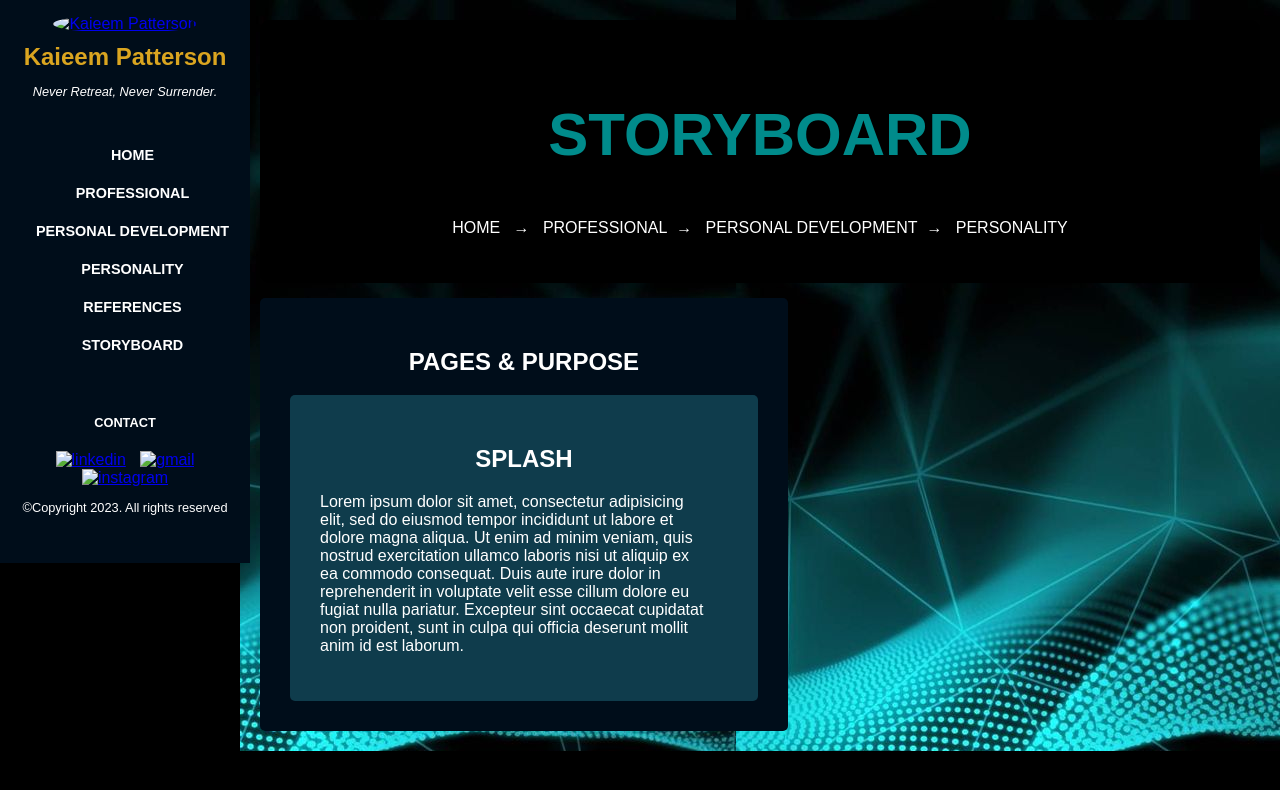
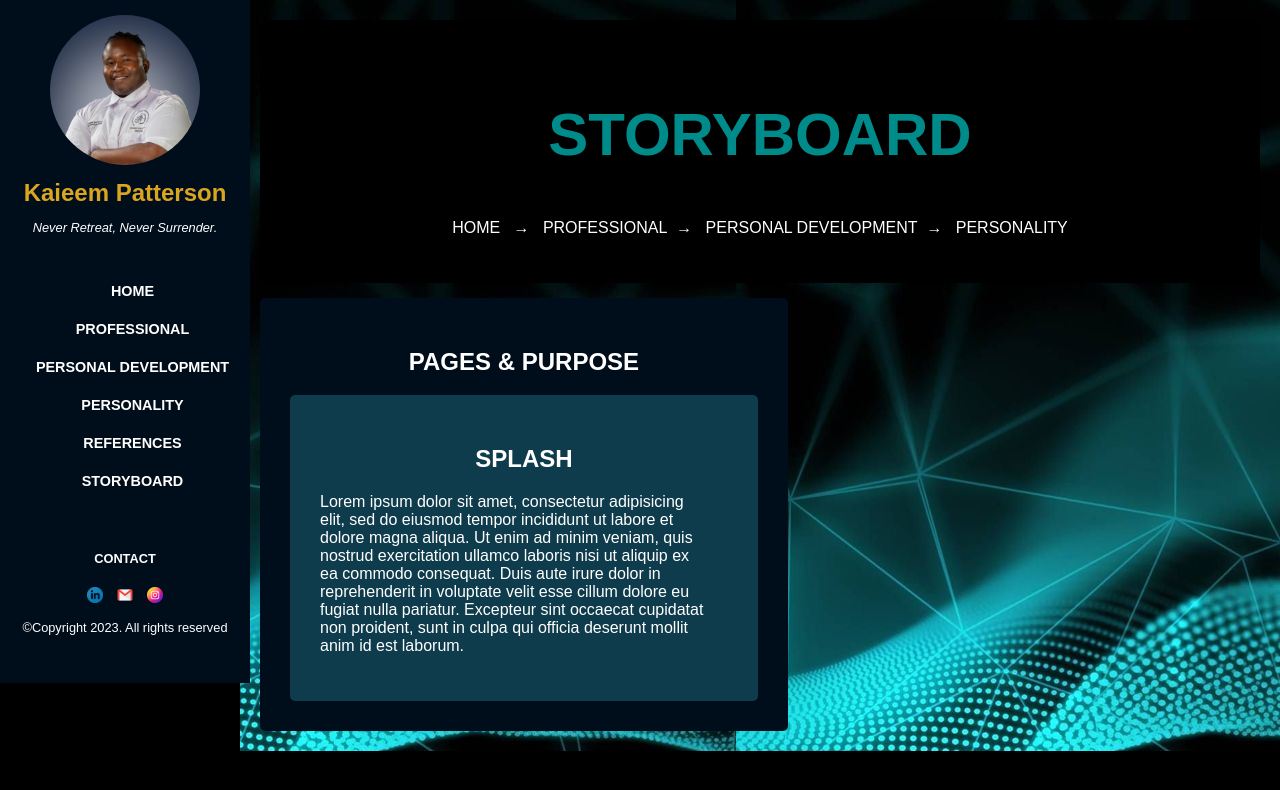
Before and after one commit to kxieem/kxieem.github.io, a plain HTML site: page page5.html in a window 1280 px wide. Drawn offline with Linux system fonts and the light colour scheme.

Commit message:
Update page5.html

```diff
--- a/page5.html
+++ b/page5.html
@@ -6,7 +6,7 @@ MODULE CODE: CIT2011
 MODULE NAME: WEB PROGRAMMING
 OCCURENCE: UM1
 ASSIGNMENT: 2
-PAGE 4
+PAGE 5
  ->
 
 
@@ -16,7 +16,7 @@ PAGE 4
     <meta charset="UTF-8">
     <meta name="viewport" content="width=device-width, initial-scale=1.0">
     <title>Kaieem Patterson | STORYBOARD</title>
-    <link rel="icon" href="../codes/assets/KP1.jpg" type="image/png">
+    <link rel="icon" href="./assets/KP1.jpg" type="image/png">
     <link rel="stylesheet" type="text/css" href="style.css">
 </head>
 
@@ -26,7 +26,7 @@ PAGE 4
 <div id="left">
     <section id="left-head">
         <a href="mailto:pattersonkaieem@gmail.com?subject=Congratulations Mr. Patterson">
-        <img src="../codes/assets/KP1.jpg" alt="Kaieem Patterson"></a>
+        <img src="./assets/KP1.jpg" alt="Kaieem Patterson"></a>
         <h2>Kaieem Patterson</h2>
         <p><i>Never Retreat, Never Surrender.</i></p>
         &nbsp;
@@ -50,16 +50,16 @@ PAGE 4
      <h5>CONTACT</h5>
         <!--LINKEDIN ICON-->
             <a href="https://www.linkedin.com/in/pattersonkaieem" target="_blank">
-             <img src="../codes/assets/ICON1.png" alt="linkedin"></a>
+             <img src="./assets/ICON1.png" alt="linkedin"></a>
 
         <!--GMAIL ICON-->
         <a href="mailto:pattersonkaieem@gmail.com">
-              <img src="../codes/assets/ICON3.png" alt="gmail"></a>
+              <img src="./assets/ICON3.png" alt="gmail"></a>
 
 
          <!--INSTAGRAM ICON-->
          <a href="https://www.instagram.com/kxieem/" target="_blank">
-             <img src="../codes/assets/ICON2.png" alt="instagram"></a>
+             <img src="./assets/ICON2.png" alt="instagram"></a>
 
 
      <p>&copy;Copyright 2023. All rights reserved</p>
```
